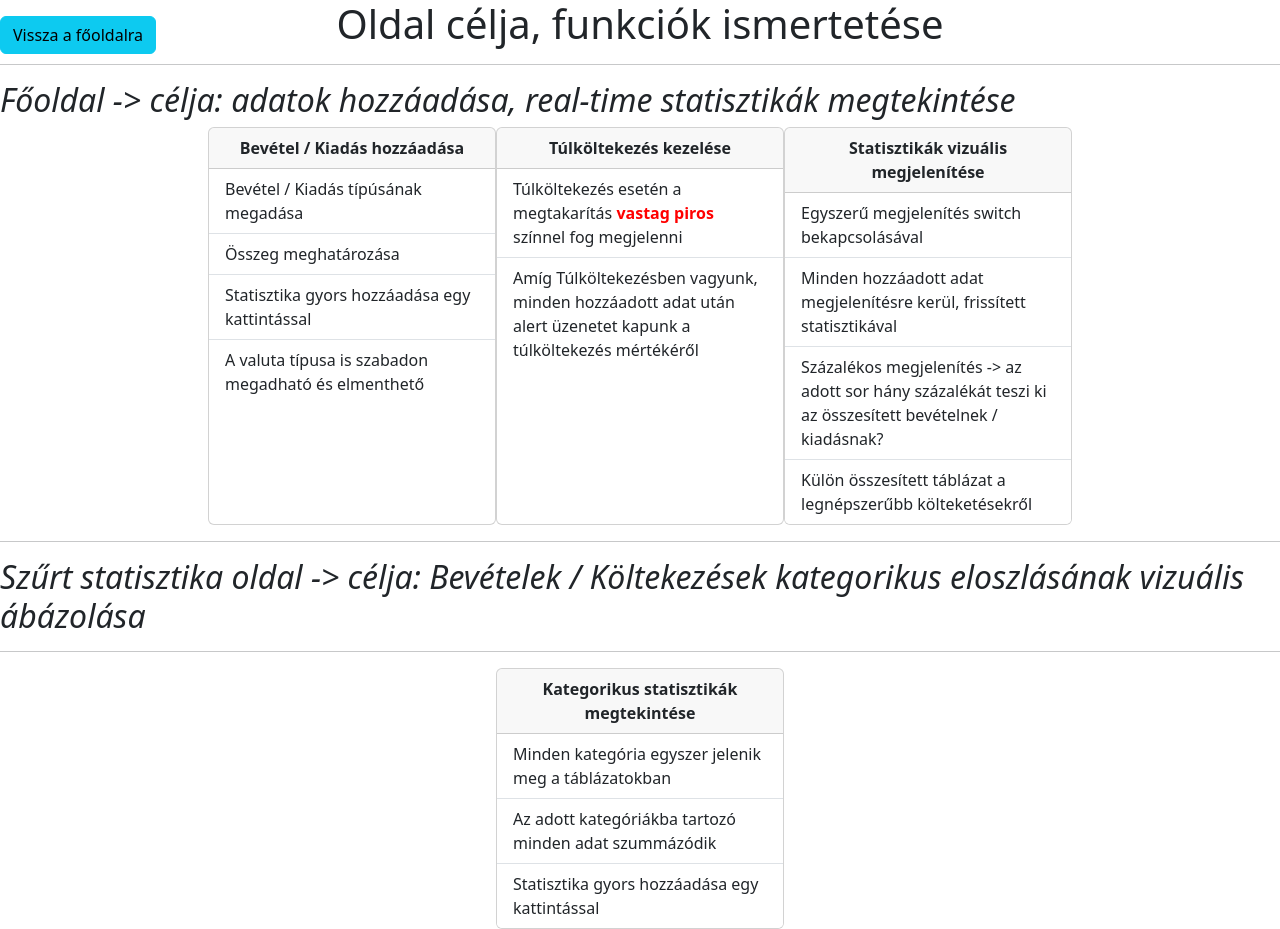
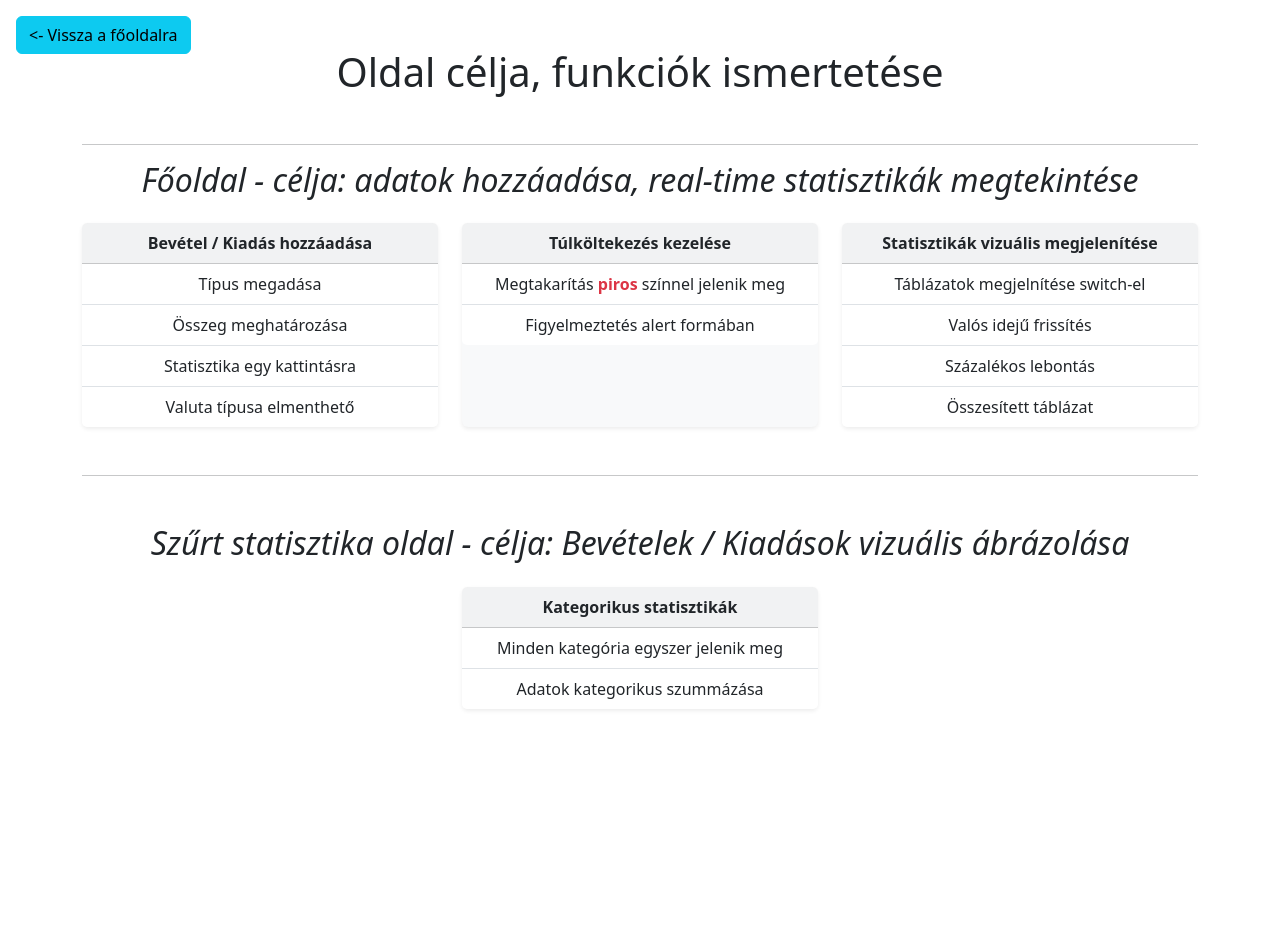
Before and after one commit to csanadlajko/FS-semester-project, a Python web app: template FRONTEND/templates/description.html in a window 1280 px wide. After the commit the page ends 710 px from the top, so only its background shows below. Run offline with Jinja, Linux system fonts and the light colour scheme; the template is opened without the code that fills it, so the values that code supplies are empty.

Commit message:
Refactored  description page

```diff
--- a/FRONTEND/templates/description.html
+++ b/FRONTEND/templates/description.html
@@ -7,58 +7,63 @@
     <link href="https://cdn.jsdelivr.net/npm/bootstrap@5.3.3/dist/css/bootstrap.min.css" rel="stylesheet" integrity="sha384-QWTKZyjpPEjISv5WaRU9OFeRpok6YctnYmDr5pNlyT2bRjXh0JMhjY6hW+ALEwIH" crossorigin="anonymous">
 </head>
 <body>
-    <h1 style="text-align: center;">Oldal célja, funkciók ismertetése</h1>
-    <hr>
-    <a href="../templates/index.html" class="btn btn-info position-absolute top-0 start-0 mt-3 mb-3">Vissza a főoldalra</a>
-    <h2 style="font-style: italic;">Főoldal -> célja: adatok hozzáadása, real-time statisztikák megtekintése</h2>
-    <div style="display: flex; justify-content: center; flex-direction: row;">
-        <div class="card" style="width: 18rem;">
-            <div class="card-header" style="font-weight: bold; text-align: center">
-            Bevétel / Kiadás hozzáadása
+    <div class="container py-5">
+        <h1 class="text-center mb-5">Oldal célja, funkciók ismertetése</h1>
+        <hr>
+        <a href="../templates/index.html" class="btn btn-info position-absolute top-0 start-0 mt-3 ms-3"><- Vissza a főoldalra</a>
+
+        <h2 class="fst-italic mb-4 text-center">Főoldal - célja: adatok hozzáadása, real-time statisztikák megtekintése</h2>
+
+        <div class="row g-4 justify-content-center">
+            <div class="col-md-4">
+                <div class="card h-100 shadow-sm border-0 bg-light">
+                    <div class="card-header text-center fw-bold">Bevétel / Kiadás hozzáadása</div>
+                    <ul class="list-group list-group-flush text-center">
+                        <li class="list-group-item">Típus megadása</li>
+                        <li class="list-group-item">Összeg meghatározása</li>
+                        <li class="list-group-item">Statisztika egy kattintásra</li>
+                        <li class="list-group-item">Valuta típusa elmenthető</li>
+                    </ul>
+                </div>
             </div>
-            <ul class="list-group list-group-flush">
-            <li class="list-group-item">Bevétel / Kiadás típúsának megadása</li>
-            <li class="list-group-item">Összeg meghatározása</li>
-            <li class="list-group-item">Statisztika gyors hozzáadása egy kattintással</li>
-            <li class="list-group-item">A valuta típusa is szabadon megadható és elmenthető</li>
-            </ul>
+
+            <div class="col-md-4">
+                <div class="card h-100 shadow-sm border-0 bg-light">
+                    <div class="card-header text-center fw-bold">Túlköltekezés kezelése</div>
+                    <ul class="list-group list-group-flush text-center">
+                        <li class="list-group-item">Megtakarítás <span class="fw-bold text-danger">piros</span> színnel jelenik meg</li>
+                        <li class="list-group-item">Figyelmeztetés alert formában</li>
+                    </ul>
+                </div>
+            </div>
+
+            <div class="col-md-4">
+                <div class="card h-100 shadow-sm border-0 bg-light">
+                    <div class="card-header text-center fw-bold">Statisztikák vizuális megjelenítése</div>
+                    <ul class="list-group list-group-flush text-center">
+                        <li class="list-group-item">Táblázatok megjelnítése switch-el</li>
+                        <li class="list-group-item">Valós idejű frissítés</li>
+                        <li class="list-group-item">Százalékos lebontás</li>
+                        <li class="list-group-item">Összesített táblázat</li>
+                    </ul>
+                </div>
+            </div>
         </div>
 
-        <div class="card" style="width: 18rem;">
-            <div class="card-header" style="font-weight: bold; text-align: center">
-            Túlköltekezés kezelése
+        <hr class="my-5">
+
+        <h2 class="fst-italic mb-4 text-center">Szűrt statisztika oldal - célja: Bevételek / Kiadások vizuális ábrázolása</h2>
+
+        <div class="row justify-content-center">
+            <div class="col-md-4">
+                <div class="card shadow-sm border-0 bg-light">
+                    <div class="card-header text-center fw-bold">Kategorikus statisztikák</div>
+                    <ul class="list-group list-group-flush text-center">
+                        <li class="list-group-item">Minden kategória egyszer jelenik meg</li>
+                        <li class="list-group-item">Adatok kategorikus szummázása</li>
+                    </ul>
+                </div>
             </div>
-            <ul class="list-group list-group-flush">
-            <li class="list-group-item">Túlköltekezés esetén a megtakarítás <b style="color: red;">vastag piros</b> színnel fog megjelenni</li>
-            <li class="list-group-item">Amíg Túlköltekezésben vagyunk, minden hozzáadott adat után alert üzenetet kapunk a túlköltekezés mértékéről</li>
-            </ul>
-        </div>
-
-        <div class="card" style="width: 18rem;">
-            <div class="card-header" style="font-weight: bold; text-align: center">
-            Statisztikák vizuális megjelenítése
-            </div>
-            <ul class="list-group list-group-flush">
-            <li class="list-group-item">Egyszerű megjelenítés switch bekapcsolásával</li>
-            <li class="list-group-item">Minden hozzáadott adat megjelenítésre kerül, frissített statisztikával</li>
-            <li class="list-group-item">Százalékos megjelenítés -> az adott sor hány százalékát teszi ki az összesített bevételnek / kiadásnak?</li>
-            <li class="list-group-item">Külön összesített táblázat a legnépszerűbb költeketésekről</li>
-            </ul>
-        </div>
-    </div>
-    <hr>
-    <h2 style="font-style: italic;">Szűrt statisztika oldal -> célja: Bevételek / Költekezések kategorikus eloszlásának vizuális ábázolása</h2>
-    <hr>
-    <div style="display: flex; justify-content: center; flex-direction: row;">
-        <div class="card" style="width: 18rem;">
-            <div class="card-header" style="font-weight: bold; text-align: center">
-            Kategorikus statisztikák megtekintése
-            </div>
-            <ul class="list-group list-group-flush">
-            <li class="list-group-item">Minden kategória egyszer jelenik meg a táblázatokban</li>
-            <li class="list-group-item">Az adott kategóriákba tartozó minden adat szummázódik</li>
-            <li class="list-group-item">Statisztika gyors hozzáadása egy kattintással</li>
-            </ul>
         </div>
     </div>
 </body>
```
